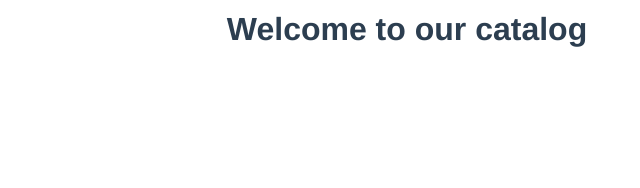
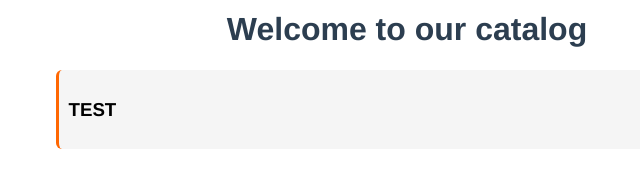
Before and after one commit to ferispeakscode/training-grounds-101, a Vue app: page /#/catalog in a window 1280 px wide. Shown: the part 352-540 px from the top of the page, without its empty margins (233-873 px from the left). Built offline with nearby package versions, Linux system fonts and the light colour scheme.

Commit message:
Added a form new component

```diff
--- /dev/null
+++ b/src/components/CatalogFormat.vue
@@ -0,0 +1,54 @@
+<template>
+<form>
+  <div class="catTitle" @click="toggleDetails">
+      <h3>{{ catHeader }}</h3>
+  </div>
+  <div class="catDetails" v-if="details">
+          <textarea v-model="catBody"></textarea>
+  </div>
+</form>
+</template>
+
+<script>
+export default {
+    data() {
+        return {
+            catHeader: 'Test',
+            catBody: 'Lets see if this works',
+            details: false
+        }
+    },
+    methods: {
+        toggleDetails() {
+            this.details = !this.details
+        }
+    }
+
+}
+</script>
+
+<style>
+    form {
+        max-width: 680px;
+        width: 100%;
+        display: inline-block;
+        border: none;
+        border-radius: 6px;
+        background: whitesmoke;
+        padding: 10px;
+        text-transform: uppercase;
+        text-align: left;
+        border-left: solid rgb(255, 103, 2);
+    }
+    textarea {
+        border: none;
+        width: 100%;
+        height: 100px;
+    }
+    .catTitle {
+        color: black;
+    }
+    .catDetails {
+        border-bottom: solid rgb(255, 103, 2);
+    }
+</style>
--- a/src/views/Catalog.vue
+++ b/src/views/Catalog.vue
@@ -3,10 +3,18 @@
       <img alt="Vue logo" src="../assets/logo.png">
       <h1>Welcome to our catalog</h1>
   </div>
+  <div>
+      <CatalogFormat />
+  </div>
 </template>
 
 <script>
+import CatalogFormat from '@/components/CatalogFormat.vue'
+
 export default {
+    components: {
+        CatalogFormat
+    }
 
 }
 </script>
```
